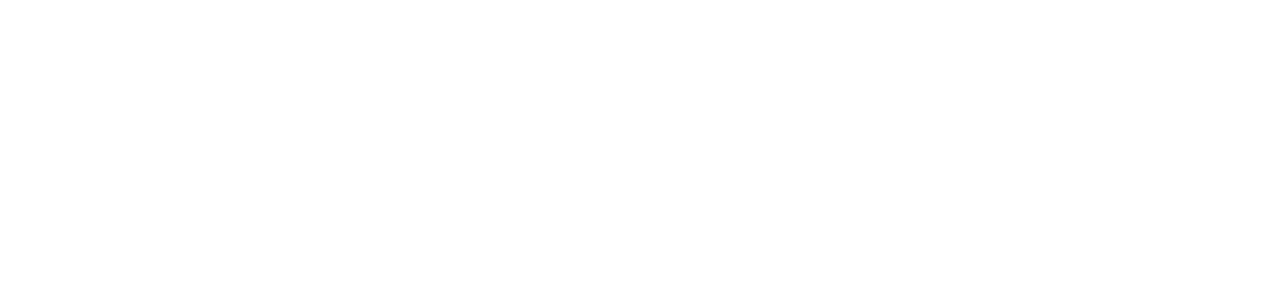
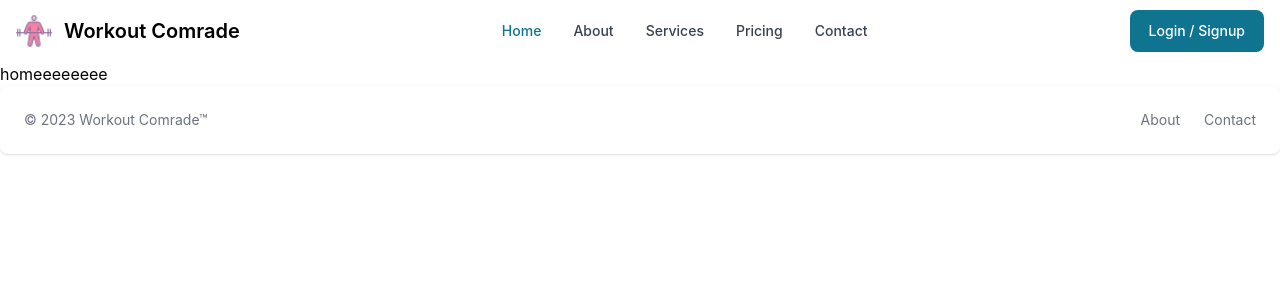
Before and after one commit to taqinur/workout-comrade-client, a React (Create React App) app: page / in a window 1280 px wide. Shown: the top 300 px of the page. Built offline with nearby package versions, Linux system fonts and the light colour scheme.

Commit message:
header and footer added

```diff
--- /dev/null
+++ b/src/Layout/Main.js
@@ -0,0 +1,16 @@
+import React from 'react';
+import { Outlet } from 'react-router-dom';
+import Footer from '../Pages/Shared/Footer/Footer';
+import Header from '../Pages/Shared/Header/Header';
+
+const Main = () => {
+    return (
+        <div>
+            <Header></Header>
+            <Outlet></Outlet>
+            <Footer></Footer>
+        </div>
+    );
+};
+
+export default Main;
--- /dev/null
+++ b/src/Pages/Home/Home.js
@@ -0,0 +1,11 @@
+import React from 'react';
+
+const Home = () => {
+    return (
+        <div>
+          <h2>homeeeeeeee</h2>
+        </div>
+    );
+};
+
+export default Home;
--- /dev/null
+++ b/src/Pages/Shared/Footer/Footer.js
@@ -0,0 +1,26 @@
+import { Footer } from 'flowbite-react';
+import React from 'react';
+
+const FooterBar = () => {
+    return (
+        <div>
+            <Footer container={true}>
+                <Footer.Copyright
+                    href=""
+                    by="Workout Comrade™"
+                    year={2023}
+                />
+                <Footer.LinkGroup>
+                    <Footer.Link href="#">
+                        About
+                    </Footer.Link>
+                    <Footer.Link href="#">
+                        Contact
+                    </Footer.Link>
+                </Footer.LinkGroup>
+            </Footer>
+        </div>
+    );
+};
+
+export default FooterBar;
--- /dev/null
+++ b/src/Pages/Shared/Header/Header.js
@@ -0,0 +1,52 @@
+import { Button, Navbar } from 'flowbite-react';
+import React from 'react';
+
+const Header = () => {
+    return (
+        <div>
+            <Navbar
+                fluid={true}
+                rounded={true}
+            >
+                <Navbar.Brand href="https://flowbite.com/">
+                    <img
+                        src="/icon.png"
+                        className="mr-3 h-6 sm:h-9"
+                        alt="Flowbite Logo"
+                    />
+                    <span className="self-center whitespace-nowrap text-xl font-semibold dark:text-white">
+                        Workout Comrade
+                    </span>
+                </Navbar.Brand>
+                <div className="flex md:order-2">
+                    <Button>
+                        Login / Signup
+                    </Button>
+                    <Navbar.Toggle />
+                </div>
+                <Navbar.Collapse>
+                    <Navbar.Link
+                        href="/navbars"
+                        active={true}
+                    >
+                        Home
+                    </Navbar.Link>
+                    <Navbar.Link href="/navbars">
+                        About
+                    </Navbar.Link>
+                    <Navbar.Link href="/navbars">
+                        Services
+                    </Navbar.Link>
+                    <Navbar.Link href="/navbars">
+                        Pricing
+                    </Navbar.Link>
+                    <Navbar.Link href="/navbars">
+                        Contact
+                    </Navbar.Link>
+                </Navbar.Collapse>
+            </Navbar>
+        </div>
+    );
+};
+
+export default Header;
```
Also changed, not shown: src/Routes/Routes.js (+9 -0 lines).
